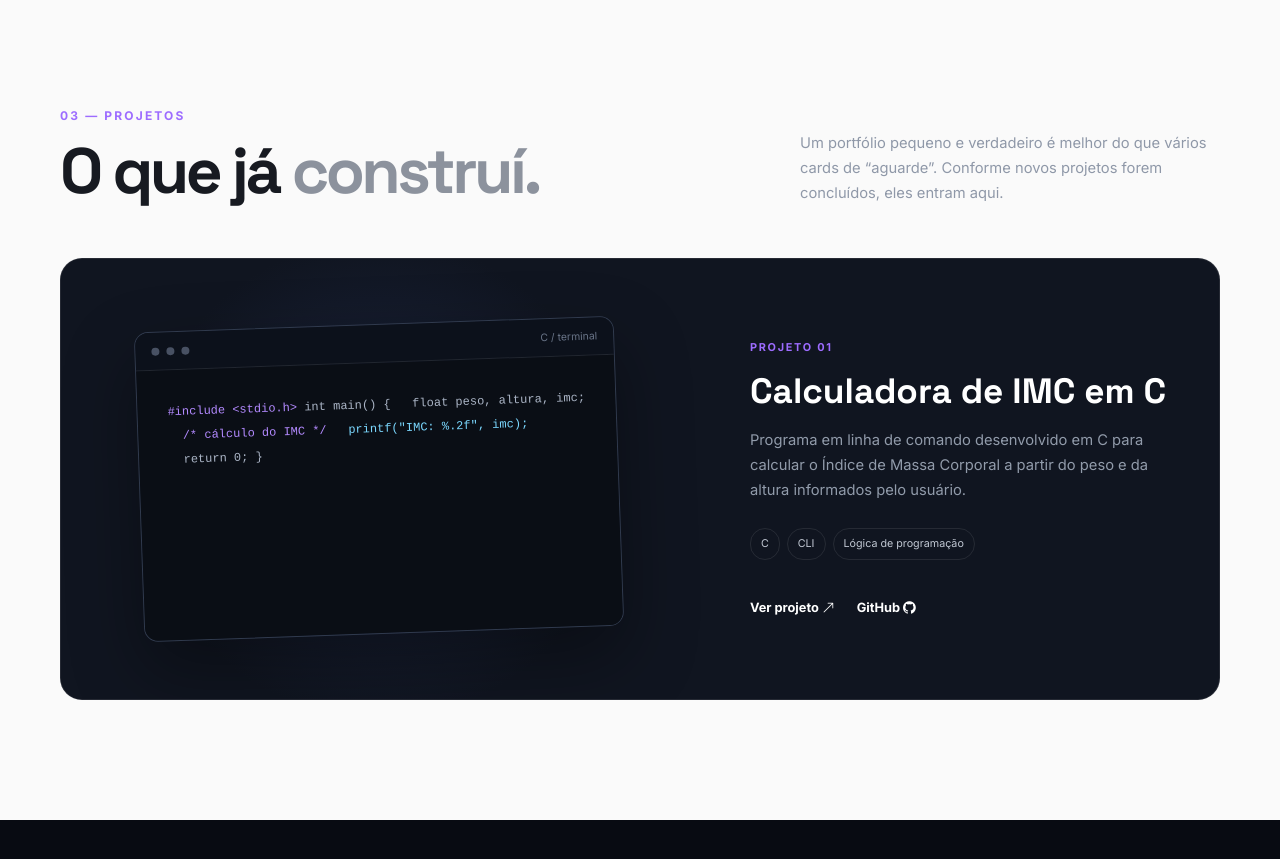
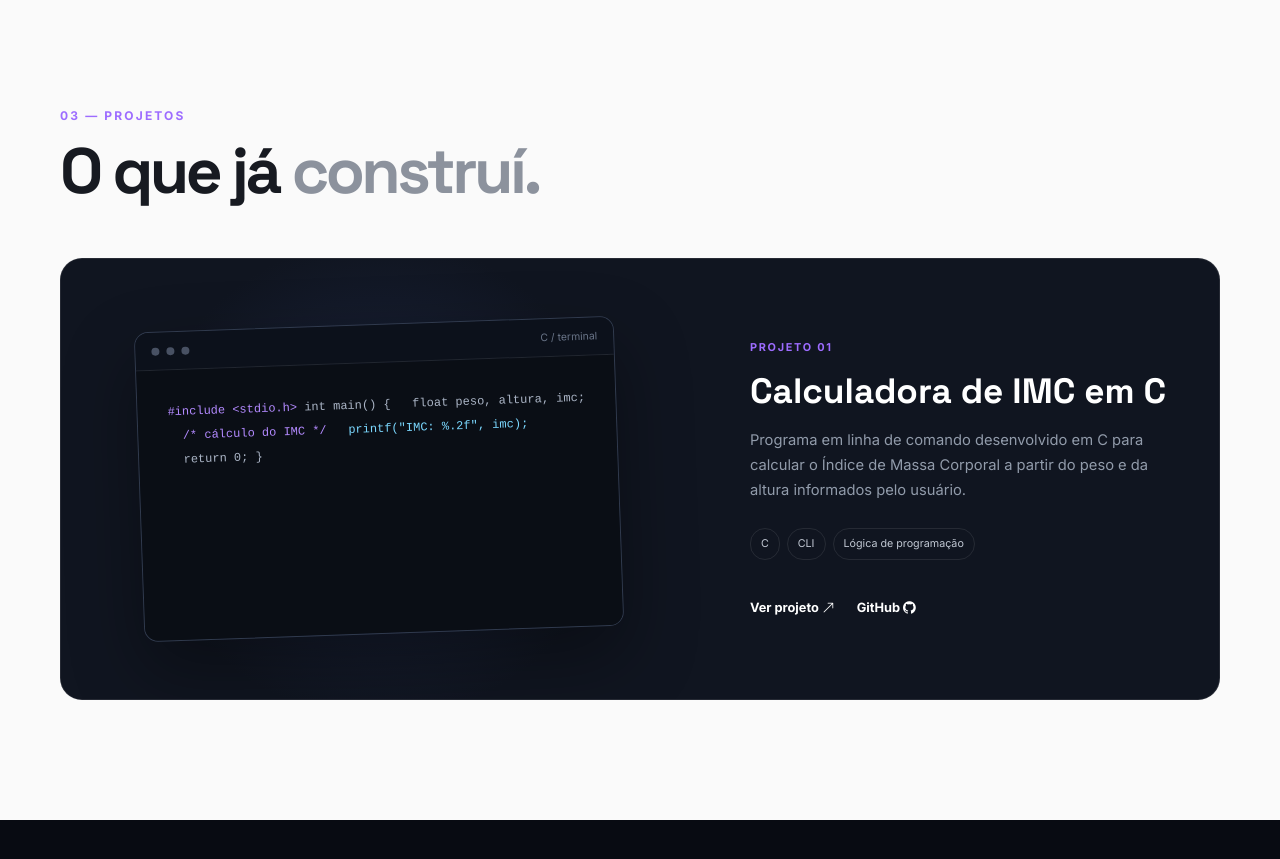
Before and after one commit to AntonioJ-CO/AntonioJ-CO.github.io, a plain HTML site: page index.html in a window 1280 px wide. Shown: the part 2100-2959 px from the top of the page. Drawn offline with nearby package versions, Linux system fonts and the light colour scheme.

Commit message:
index.html
Updated project description placeholder in index.html.

```diff
--- a/index.html
+++ b/index.html
@@ -138,7 +138,7 @@
             <p class="section-kicker">03 — Projetos</p>
             <h2>O que já <span>construí.</span></h2>
           </div>
-          <p>Um portfólio pequeno e verdadeiro é melhor do que vários cards de “aguarde”. Conforme novos projetos forem concluídos, eles entram aqui.</p>
+          <!--Novos projetos forem concluídos, eles entram aqui.! (03)-->
         </div>
 
         <article class="project-card">
```
